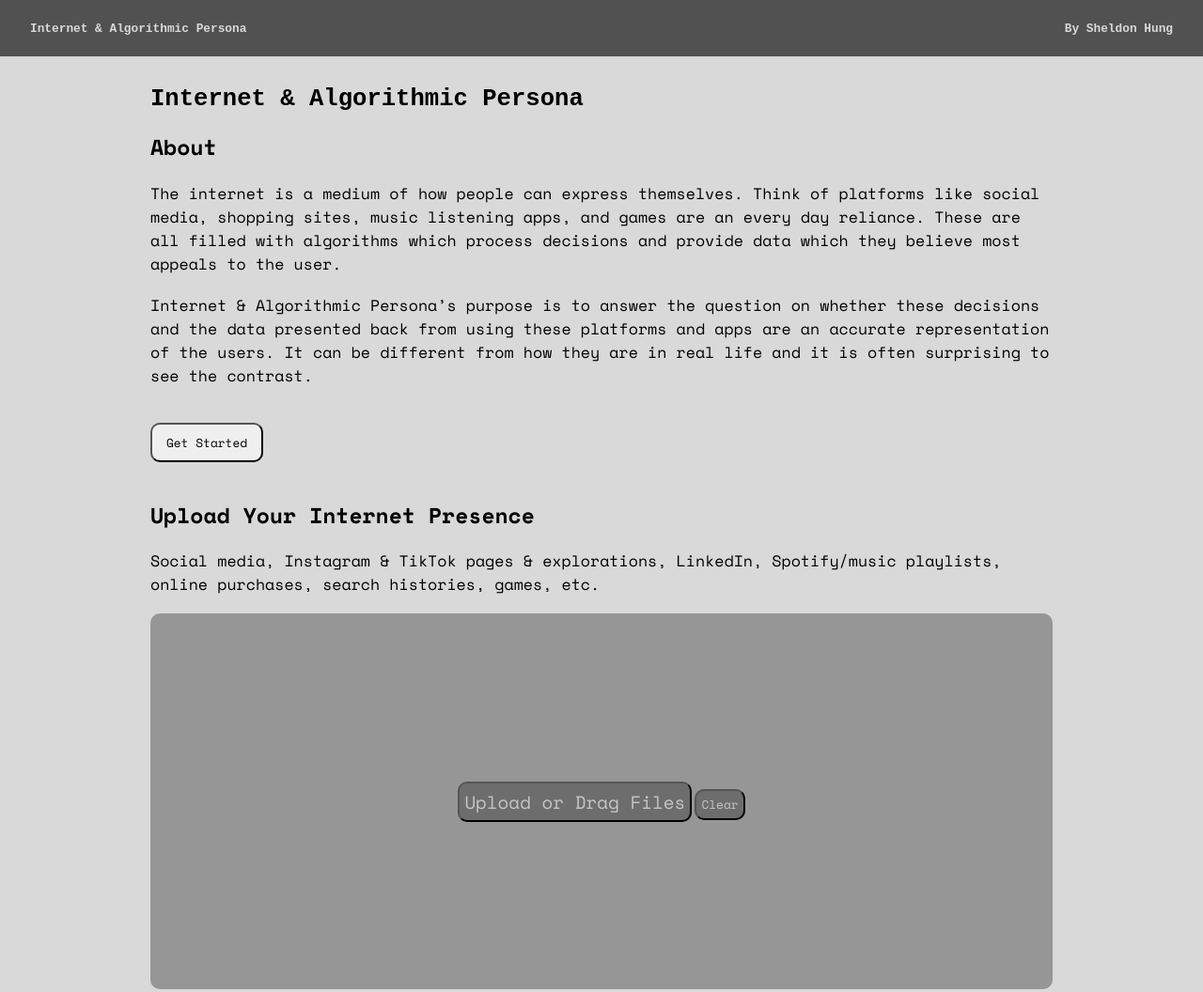
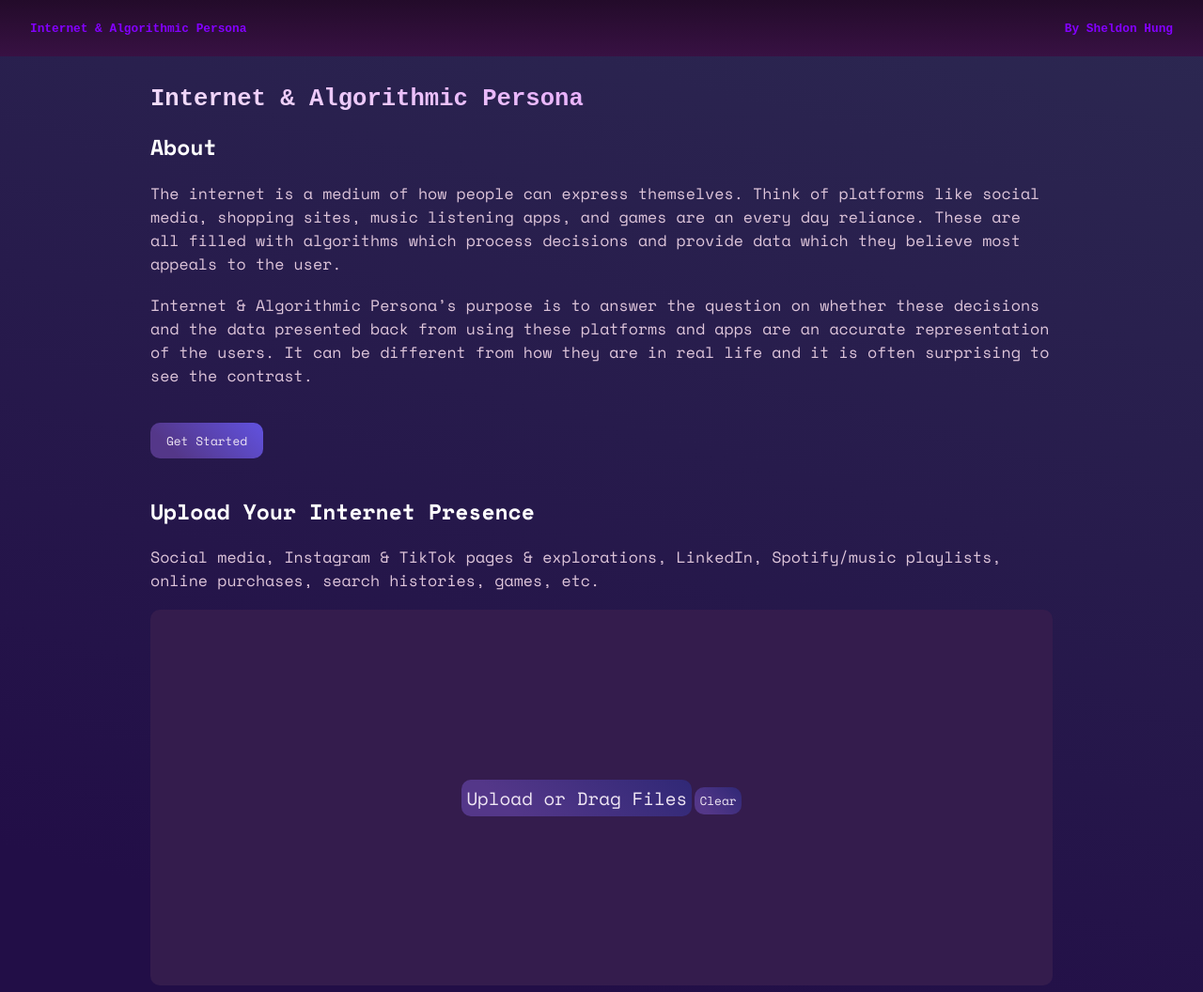
Before and after one commit to sheldonwuhung/InternetAlgorithmicPersona, a website: page index.html in a window 1280 px wide. Shown: the top 1056 px of the page at 94% size. Drawn offline with nearby package versions, Linux system fonts and the light colour scheme; a web font is replaced by a local one.

Commit message:
design colors

```diff
--- a/frontend/active.css
+++ b/frontend/active.css
@@ -6,8 +6,8 @@ nav {
 
     width: 100vw;
     height: 7.5vh;
-    background-color: #515151;
-
+    background-color: #efccff;
+    background-image: linear-gradient(to top, #381143 0%, #230b2a 100%);
     display: grid;
     grid-template-columns: 50% 50%;
 
@@ -41,6 +41,7 @@ body {
     font-size: 1vw;
 
     background-color: #D9D9D9;
+    background-image: linear-gradient(15deg, #220e47 20%,#2c2851 100%);
 
     div.main-div {
 
@@ -69,8 +70,10 @@ body {
                 font-family: 'Space Mono', monospace;
                 text-align: center;
 
+                color: #efe6f4;
                 border-radius: 10px;
-                /* background-color: beige; */
+                border: 0px;
+                background-image: linear-gradient(45deg, #543789 20%,#6152e0 100%);
             }
 
             #data-p, #try-again-button {
@@ -85,11 +88,14 @@ body {
                 text-align: center;
 
                 border-radius: 10px;
-                /* background-color: beige; */
+                color: #efe6f4;
+                border-radius: 10px;
+                border: 0px;
+                background-image: linear-gradient(45deg, #543789 20%,#6152e0 100%);
             }
 
             #drop-zone-outer {
-                background-color: #969696;
+                background-color: #341c4d;
                 height: 50vh;
 
                 border-radius: 10px;
@@ -99,23 +105,25 @@ body {
                 z-index: 1;
 
                 #files-button {
-                    background-color: #6d6d6d;
-                    color: #c5c5c5;
                     font-size: 1.5em;
                     font-family: 'Space Mono', monospace;
                     text-align: center;
+                    padding: 5px;
+                    color: #efe6f4;
                     border-radius: 10px;
-                    padding: 5px;
+                    border: 0px;
+                    background-image: linear-gradient(45deg, #543789 20%,rgb(48, 40, 118) 100%);
                 }
 
                 #clear-button {
-                    background-color: #6d6d6d;
-                    color: #c5c5c5;
                     font-size: 1em;
                     font-family: 'Space Mono', monospace;
                     text-align: center;
+                    padding: 5px;
+                    color: #efe6f4;
                     border-radius: 10px;
-                    padding: 5px;
+                    border: 0px;
+                    background-image: linear-gradient(45deg, #543789 20%,rgb(48, 40, 118) 100%);
 
                     /* transform: translate(0, 200%); */
                 }
@@ -164,6 +172,14 @@ h1 {
     font-size: 2em;
     font-family: 'Martian Mono', monospace;
     text-align: left;
+    color:#ffffff;
+    background-image: linear-gradient(10deg, #f2e2f7 0%, #df80ff 100%);
+
+    background-clip: text;
+    -webkit-background-clip: text;
+
+    color: transparent;
+    -webkit-text-fill-color: transparent;
     /* background-color: beige; */
 }
 
@@ -171,6 +187,7 @@ h2 {
     font-size: 1.8em;
     font-family: 'Space Mono', monospace;
     text-align: left;
+    color: #ffffff;
     /* background-color: beige; */
 }
 
@@ -178,7 +195,7 @@ h3 {
     font-size: 1em;
     font-family: 'Martian Mono', monospace;
     text-align: left;
-    color: #D9D9D9;
+    color: #8400ff;
     /* background-color: beige; */
 }
 
@@ -186,6 +203,7 @@ p {
     font-size: 1.3em;
     font-family: 'Space Mono', monospace;
     text-align: left;
+    color: rgb(222, 197, 218);
     /* background-color: beige; */
 }
 
```
